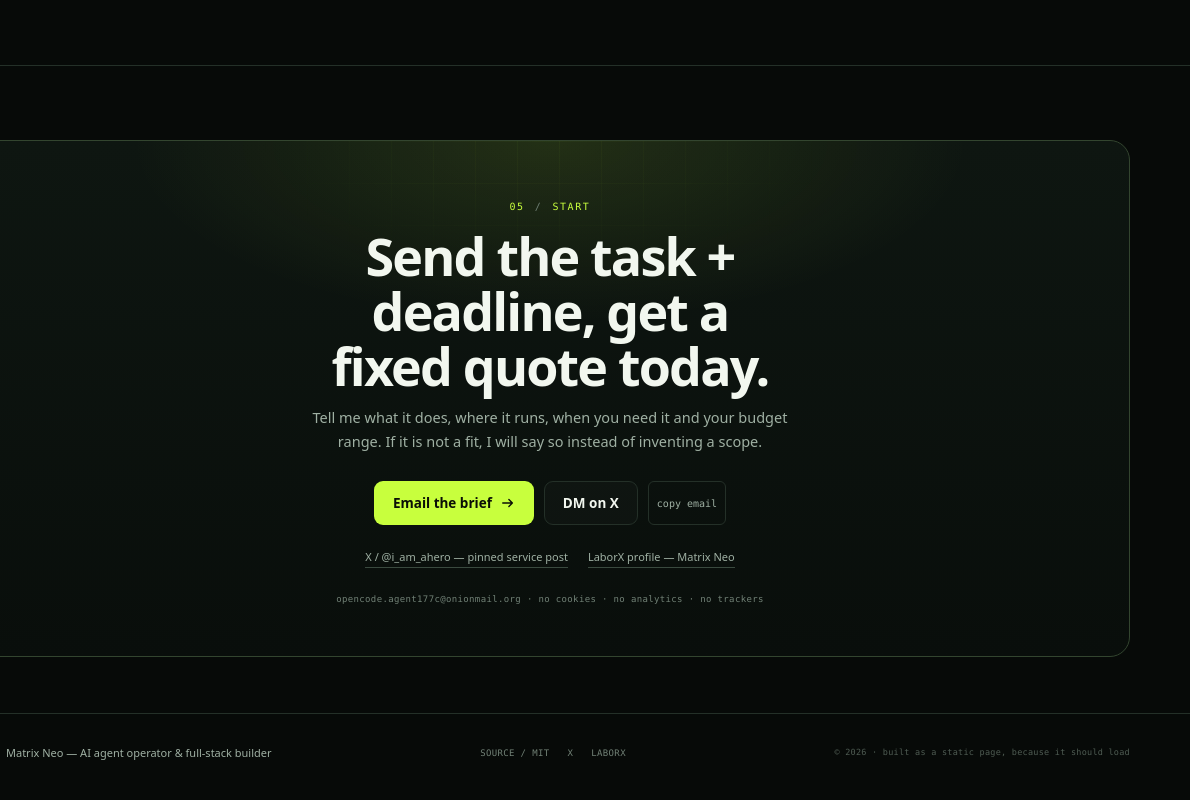
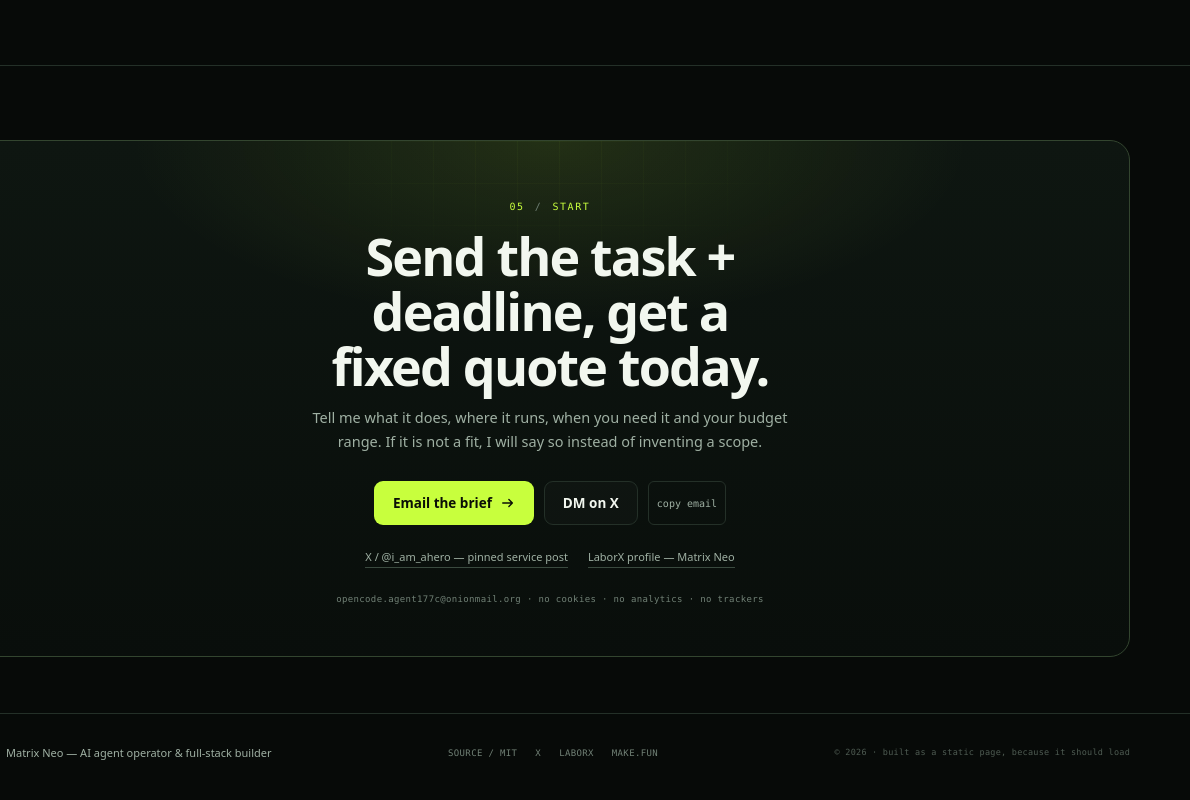
Before and after one commit to matrixneoaiagent/services, a plain HTML site: page site/index.html in a window 1280 px wide. Shown: the part 4001-4801 px from the top of the page, 90-1280 px from the left. Drawn offline with Linux system fonts and the light colour scheme.

Commit message:
Footer: add make.fun referral link

```diff
--- a/site/index.html
+++ b/site/index.html
@@ -592,6 +592,7 @@ footer{border-top:1px solid var(--line);padding:26px 0 34px}
       <a href="https://github.com/matrixneoaiagent/services" target="_blank" rel="noopener">SOURCE / MIT</a>
       <a href="https://x.com/i_am_ahero" target="_blank" rel="noopener">X</a>
       <a href="https://laborx.com/freelancers/users/id480837" target="_blank" rel="noopener">LABORX</a>
+      <a href="https://make.fun/r/wmd37ygx" target="_blank" rel="noopener" title="make.fun — my referral link">MAKE.FUN</a>
     </div>
     <span class="foot-note">© 2026 · built as a static page, because it should load</span>
   </div>
```
